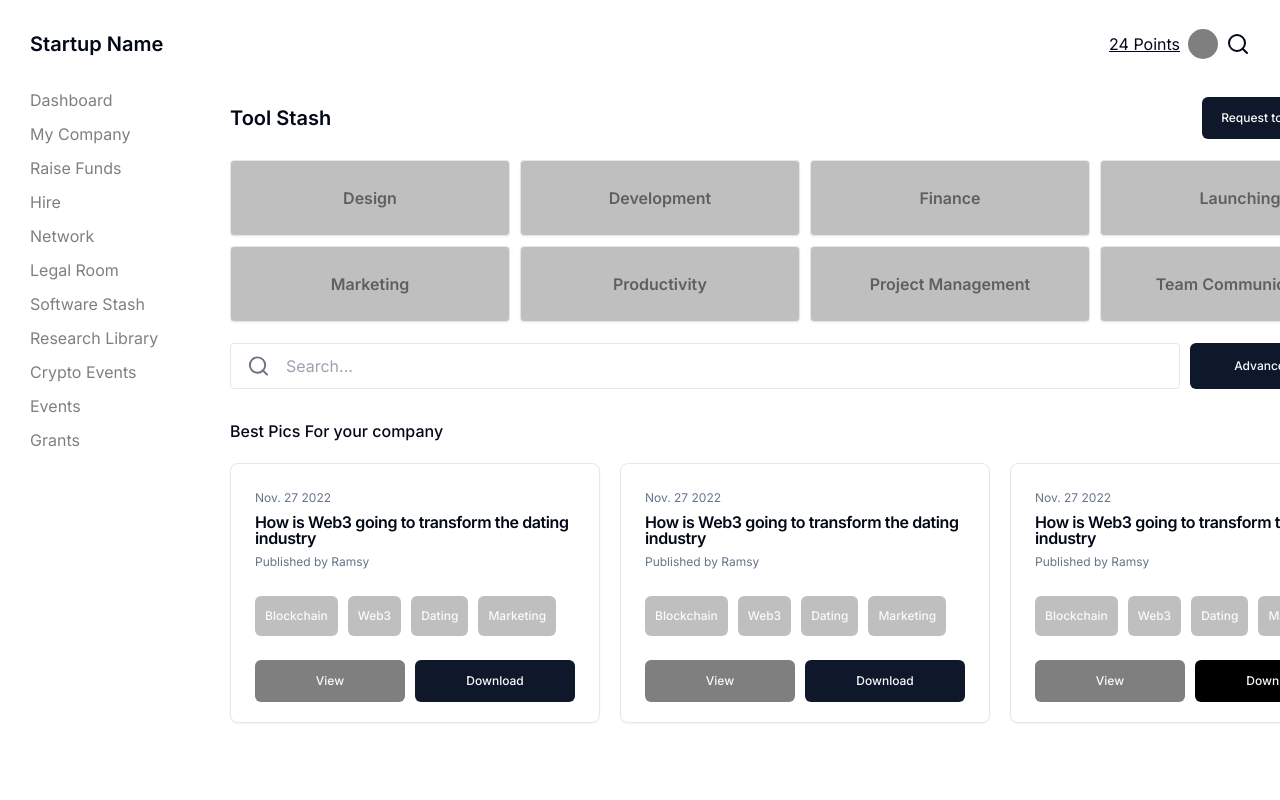
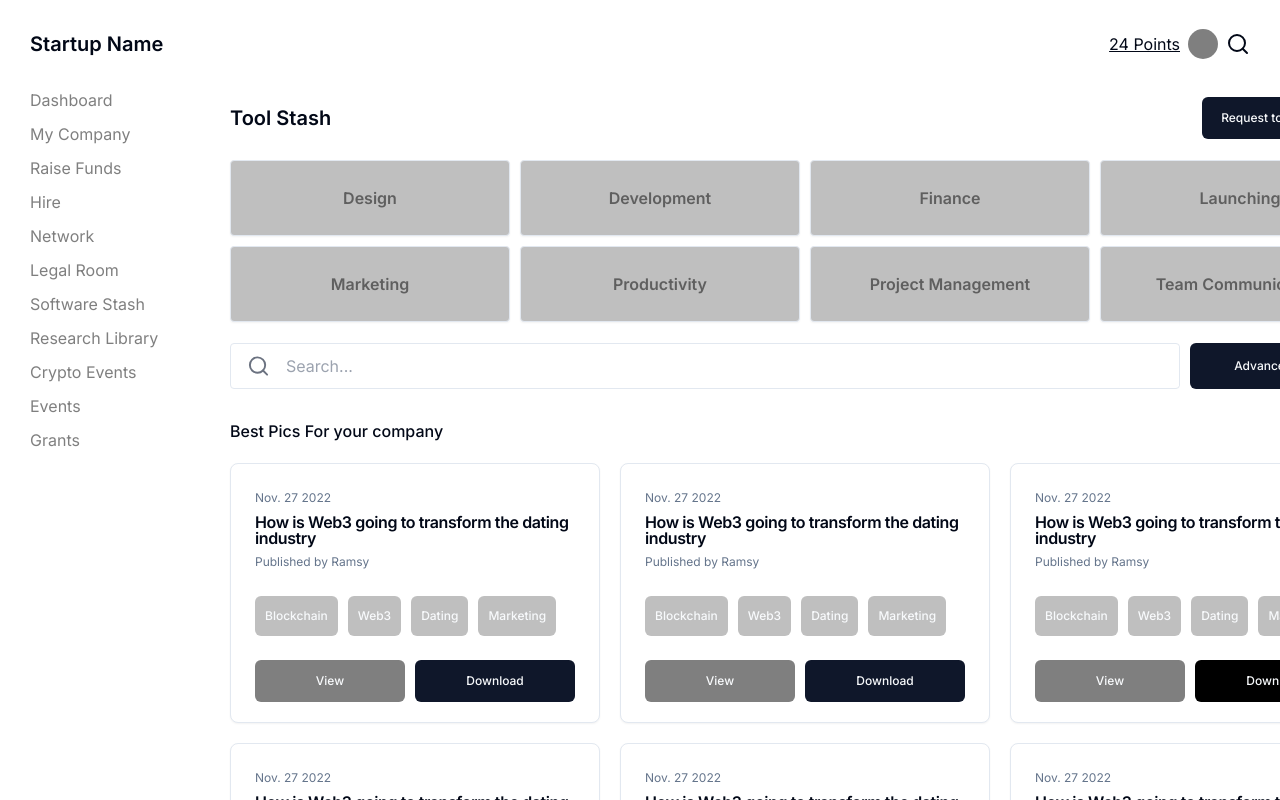
Before and after one commit to ShaikhNabeelShabbir/unbundl-web, a React (Vite) app: page /founder-dashboard in a window 1280 px wide. Both pictures are taken after a click on the button "Software Stash". Shown: the top 800 px of the page. Built offline with nearby package versions, Linux system fonts and the light colour scheme.

Commit message:
added add a software button and form

```diff
--- a/src/pages/startup/software-stash.tsx
+++ b/src/pages/startup/software-stash.tsx
@@ -8,7 +8,15 @@ import {
   CardHeader,
   CardTitle,
 } from "@/components/ui/card";
+import {
+  Dialog,
+  DialogContent,
+  DialogHeader,
+  DialogTitle,
+  DialogTrigger,
+} from "@/components/ui/dialog";
 import { Search } from "lucide-react";
+import AddSoftwareForm from "@/components/forms/AddSoftwareForm";
 
 const SoftwareStash: React.FC = () => {
   return (
@@ -16,9 +24,24 @@ const SoftwareStash: React.FC = () => {
       <div className="flex-1 py-[97px]">
         <div className="flex items-center justify-between">
           <p className="font-semibold text-[20px]">Tool Stash</p>
-          <Button className="w-[178px] h-[42px] mr-[30px]">
-            Request to add software
+          <Dialog>
+            <DialogTrigger asChild>
+              <Button
+                type="button"
+                className="h-[42px] w-[178px] text-sm mr-[30px]"
+              >
+                Request to add software{" "}
               </Button>
+            </DialogTrigger>
+            <DialogContent className="sm:max-w-[600px]">
+              <DialogHeader>
+                <DialogTitle className="font-semibold text-xl">
+                  Request to add software{" "}
+                </DialogTitle>
+              </DialogHeader>
+              <AddSoftwareForm />
+            </DialogContent>
+          </Dialog>
         </div>
         <div className=" flex flex-col font-semibold text-[16px] mr-[30px] mt-[21px] space-y-[10px]">
           <div className="flex flex-row  space-x-[10px] ">
@@ -65,6 +88,80 @@ const SoftwareStash: React.FC = () => {
         </div>
         <div className="mt-[30px] mb-[20px] font-medium text-base">
           Best Pics For your company
+        </div>
+        <div className="flex flex-col space-y-[20px]">
+          <div className="flex flex-row space-x-[20px]">
+            <Card className="w-[370px] h-[260px]">
+              <CardHeader>
+                <CardDescription>Nov. 27 2022</CardDescription>
+                <CardTitle>
+                  How is Web3 going to transform the dating industry
+                </CardTitle>
+                <CardDescription>Published by Ramsy</CardDescription>
+              </CardHeader>
+              <CardContent className="font-medium text-sm space-x-[10px]">
+                <Button className="p-[10px] bg-black/25">Blockchain</Button>
+                <Button className="p-[10px]  bg-black/25">Web3</Button>
+                <Button className="p-[10px]  bg-black/25">Dating</Button>
+                <Button className="p-[10px]  bg-black/25">Marketing</Button>
+              </CardContent>
+              <CardFooter className="font-medium text-sm space-x-[10px]">
+                <Button className="p-[10px] w-[160px] h-[42px] py-[15px] px-[55px]  bg-black/50">
+                  View
+                </Button>
+                <Button className="p-[10px] w-[160px] h-[42px] py-[15px] px-[55px]">
+                  Download
+                </Button>
+              </CardFooter>
+            </Card>
+
+            <Card className="w-[370px] h-[260px]">
+              <CardHeader>
+                <CardDescription>Nov. 27 2022</CardDescription>
+                <CardTitle>
+                  How is Web3 going to transform the dating industry
+                </CardTitle>
+                <CardDescription>Published by Ramsy</CardDescription>
+              </CardHeader>
+              <CardContent className="font-medium text-sm space-x-[10px]">
+                <Button className="p-[10px]  bg-black/25">Blockchain</Button>
+                <Button className="p-[10px]  bg-black/25">Web3</Button>
+                <Button className="p-[10px]  bg-black/25">Dating</Button>
+                <Button className="p-[10px]  bg-black/25">Marketing</Button>
+              </CardContent>
+              <CardFooter className="font-medium text-sm space-x-[10px]">
+                <Button className="p-[10px] w-[160px] h-[42px] py-[15px] px-[55px]  bg-black/50">
+                  View
+                </Button>
+                <Button className="p-[10px] w-[160px] h-[42px] py-[15px] px-[55px]">
+                  Download
+                </Button>
+              </CardFooter>
+            </Card>
+
+            <Card className="w-[370px] h-[260px]">
+              <CardHeader>
+                <CardDescription>Nov. 27 2022</CardDescription>
+                <CardTitle>
+                  How is Web3 going to transform the dating industry
+                </CardTitle>
+                <CardDescription>Published by Ramsy</CardDescription>
+              </CardHeader>
+              <CardContent className="font-medium text-sm space-x-[10px]">
+                <Button className="p-[10px]  bg-black/25">Blockchain</Button>
+                <Button className="p-[10px]  bg-black/25">Web3</Button>
+                <Button className="p-[10px]  bg-black/25">Dating</Button>
+                <Button className="p-[10px]  bg-black/25">Marketing</Button>
+              </CardContent>
+              <CardFooter className="font-medium text-sm space-x-[10px] ">
+                <Button className="p-[10px] w-[160px] h-[42px] py-[15px] px-[55px] bg-black/50">
+                  View
+                </Button>
+                <Button className="p-[10px] w-[160px] h-[42px] py-[15px] px-[55px] bg-black">
+                  Download
+                </Button>
+              </CardFooter>
+            </Card>
           </div>
           <div className="flex flex-row space-x-[20px]">
             <Card className="w-[370px] h-[260px]">
@@ -141,6 +238,7 @@ const SoftwareStash: React.FC = () => {
           </div>
         </div>
       </div>
+    </div>
   );
 };
 
```
Lines whose indentation alone changed are shown as unchanged.
